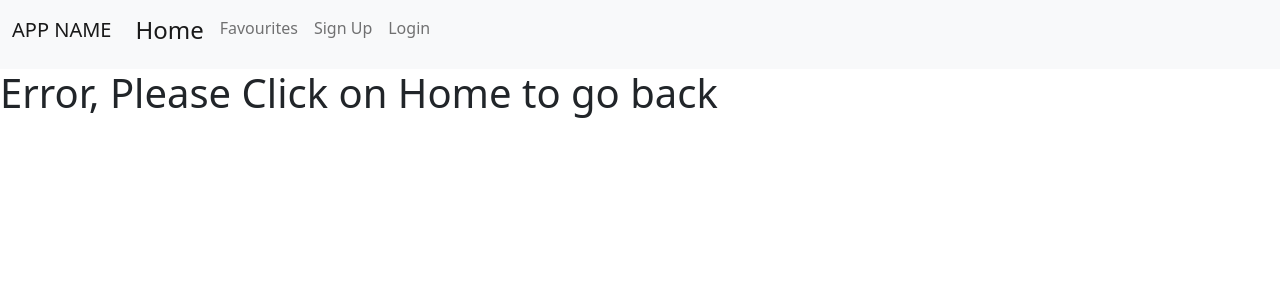
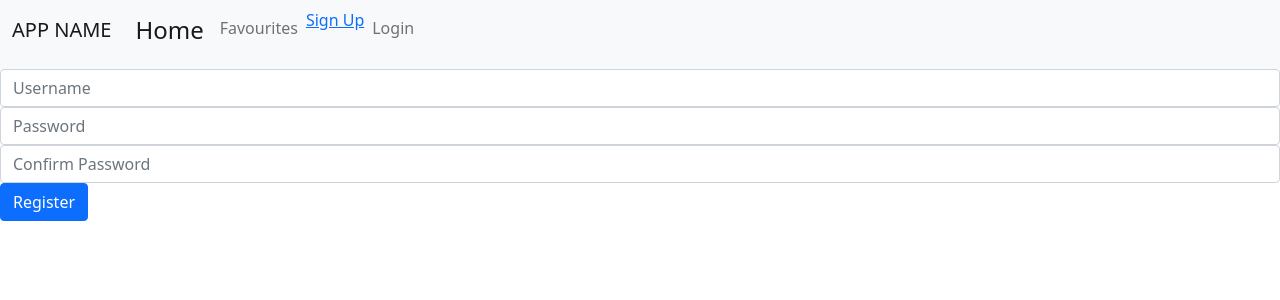
Before and after one commit to Nasa28/Find-Your-Hotel-React, a React (Create React App) app: page /signup in a window 1280 px wide. Shown: the top 300 px of the page. Built offline with nearby package versions, Linux system fonts and the light colour scheme.

Commit message:
Implement user signUp

```diff
--- a/src/Components/App.js
+++ b/src/Components/App.js
@@ -7,6 +7,7 @@ import HotelList from '../Containers/HotelList';
 import HotelDetails from '../Containers/HotelDetails';
 import Error from './Error';
 import About from './About';
+import SignUp from '../Containers/User/SignUp';
 
 function App() {
   return (
@@ -15,6 +16,7 @@ function App() {
         <NavBar />
         <Routes>
           <Route exact path="/" element={<HotelList />} />
+          <Route path="/signup" element={<SignUp />} />
           <Route path="/hotel/:id" element={<HotelDetails />} />
           <Route exact path="About" element={<About />} />
           <Route path="*" element={<Error />} />
--- a/src/Components/NavBar.js
+++ b/src/Components/NavBar.js
@@ -1,3 +1,4 @@
+import { Link } from 'react-router-dom';
 const NavBar = () => {
   return (
     <div>
@@ -18,11 +19,9 @@ const NavBar = () => {
                   Favourites
                 </a>
               </li>
-              <li className="nav-item">
-                <a className="nav-link" href="#">
-                  Sign Up
-                </a>
-              </li>
+              <Link to="/signup">
+                <li className="nav-item">Sign Up</li>
+              </Link>
               <li className="nav-item">
                 <a className="nav-link ">Login</a>
               </li>
--- a/src/Containers/User/SignUp.js
+++ b/src/Containers/User/SignUp.js
@@ -1,11 +1,110 @@
-import React from 'react'
+import React, { useState } from 'react';
+import { useDispatch, useSelector } from 'react-redux';
+import authenticate from '../../Redux/Actions/authenticate';
+import axios from 'axios';
+import { userSignup } from '../../Redux/Actions/signup';
+const SignUp = () => {
+  const dispatch = useDispatch();
+  const signup = useSelector((state) => state.signup);
 
-const SignUp = () => {
+  const [person, setPerson] = useState({
+    username: '',
+    password: '',
+    password_confirmation: '',
+  });
+
+  const handleChange = (event) => {
+    const { name, value } = event.target;
+    setPerson({ ...person, [name]: value });
+  };
+
+  const handleSubmit = (event) => {
+    event.preventDefault();
+    const url = 'http://localhost:8000/api/v1/signup';
+    axios
+      .post(url, { user: person })
+      .then((response) => {
+        localStorage.setItem('logged', JSON.stringify(response));
+        dispatch(
+          userSignup({
+            token: response.data.token,
+            username: response.data.username,
+          }),
+        );
+      })
+      .catch((error) => {
+        console.log(error);
+      });
+
+    if (person.username && person.password && person.password_confirmation) {
+      dispatch(
+        userSignup({
+          ...person,
+        }),
+      );
+      setPerson({
+        username: '',
+        password: '',
+        password_confirmation: '',
+      });
+    }
+  };
+
+  if (signup.user.token) {
+    const { user } = signup;
+    dispatch(
+      authenticate({
+        status: true,
+        token: user.token,
+        username: user.username,
+      }),
+    );
+  }
+  const { username, password, password_confirmation } = person;
   return (
     <div>
+      <form onSubmit={handleSubmit}>
+        <div className="form-group">
+          <input
+            className="form-control"
+            type="text"
+            name="username"
+            placeholder="Username"
+            value={username}
+            onChange={handleChange}
+            required
+          />
+        </div>
 
+        <div className="form-group">
+          <input
+            className="form-control"
+            type="password"
+            name="password"
+            placeholder="Password"
+            value={password}
+            onChange={handleChange}
+            required
+          />
+        </div>
+
+        <div className="form-group">
+          <input
+            className="form-control"
+            type="password"
+            name="password_confirmation"
+            placeholder="Confirm Password "
+            value={password_confirmation}
+            onChange={handleChange}
+            required
+          />
+        </div>
+        <button type="submit" className="btn btn-primary">
+          Register
+        </button>
+      </form>
     </div>
-  )
-}
+  );
+};
 
-export default SignUp
+export default SignUp;
--- /dev/null
+++ b/src/Redux/Actions/authenticate.js
@@ -0,0 +1,8 @@
+import actionTypes from "../Constants/actionTypes";
+
+const authenticate = (user) => ({
+  type: actionTypes.AUTHENTICATE,
+  payload: user,
+});
+
+export default authenticate;
--- a/src/Redux/Actions/signup.js
+++ b/src/Redux/Actions/signup.js
@@ -1,15 +1,11 @@
 import actionTypes from '../Constants/actionTypes';
 
-export const userSignup = () => ({
+export const userSignup = (user) => ({
   type: actionTypes.USER_SIGNUP,
-});
-
-export const userSignupSuccess = (user) => ({
-  type: actionTypes.USER_SIGNUP_SUCCESS,
   payload: user,
 });
 
-export const userSignupFailure = (error) => ({
+export const SignupFailure = (error) => ({
   type: actionTypes.USER_SIGNUP_FAIL,
   payload: error,
 });
--- a/src/Redux/Constants/actionTypes.js
+++ b/src/Redux/Constants/actionTypes.js
@@ -5,6 +5,10 @@ const actionTypes = {
   USER_SIGNUP: 'USER_SIGNUP',
   USER_SIGNUP_SUCCESS: 'USER_SIGNUP_SUCCESS',
   USER_SIGNUP_FAIL: 'USER_SIGNUP_FAIL',
+  AUTHENTICATE: 'AUTHENTICATE',
+  USER_LOGIN: 'USER_LOGIN',
+  USER_LOGIN_SUCCESS: 'USER_LOGIN_SUCCESS',
+  USER_LOGIN_FAIL: 'USER_LOGIN_FAIL',
 };
 
 export default actionTypes;
--- /dev/null
+++ b/src/Redux/Reducers/authenticate.js
@@ -0,0 +1,21 @@
+import actionTypes from "../Constants/actionTypes";
+
+const initialState = {
+  token: '',
+  username: '',
+  status: false,
+};
+
+const authenticateReducer = (state = initialState, { type, payload }) => {
+  switch (type) {
+    case actionTypes.AUTHENTICATE:
+      return {
+        ...payload,
+      };
+
+    default:
+      return state;
+  }
+};
+
+export default authenticateReducer;
--- a/src/Redux/Reducers/index.js
+++ b/src/Redux/Reducers/index.js
@@ -1,10 +1,13 @@
 import { combineReducers } from 'redux';
 import hotelReducer from './hotelReducer';
 import detailReducer from './detailReducer';
-
+import signupReducer from './signupReducer';
+import authenticateReducer from './authenticate';
 const rootReducer = combineReducers({
   hotel: hotelReducer,
   detail: detailReducer,
+  signup: signupReducer,
+  authenticate: authenticateReducer,
 });
 
 export default rootReducer;
--- /dev/null
+++ b/src/Redux/Reducers/signupReducer.js
@@ -0,0 +1,30 @@
+import actionTypes from "../Constants/actionTypes";
+
+const initialState = {
+  user: {},
+  error: null,
+  loggedIn: false,
+};
+
+const signupReducer = (state = initialState, { type, payload }) => {
+  switch (type) {
+      case actionTypes.USER_SIGNUP:
+      return {
+        user: payload,
+        error: null,
+        loggedIn: true,
+      };
+
+    case actionTypes.USER_SIGNUP_FAIL:
+      return {
+        user: {},
+        error: payload,
+        loggedIn: false,
+      };
+
+    default:
+      return state;
+  }
+};
+
+export default signupReducer;
```
Also changed, not shown: src/Containers/User/login.js (added, +16 -0 lines), src/Redux/Actions/login.js (added, +12 -0 lines).
